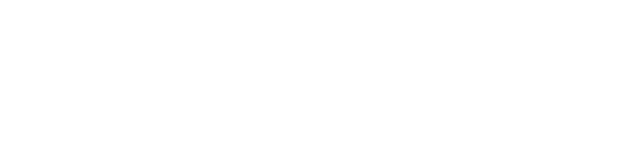
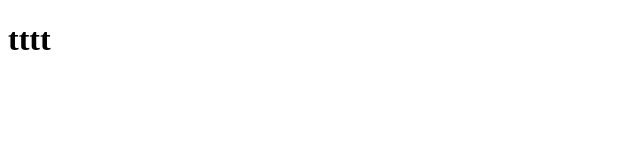
Before and after one commit to LudovicRAVINET/helloWorld, a plain HTML site: page index.html in a window 1280 px wide. Shown: the full height of the page, 0-640 px from the left. Drawn offline with Linux system fonts and the light colour scheme.

Commit message:
added h1

```diff
--- a/index.html
+++ b/index.html
@@ -5,6 +5,6 @@
     <title>title 222222</title>
   </head>
   <body>
-
+   <h1>tttt</h1>
   </body>
 </html>
```
